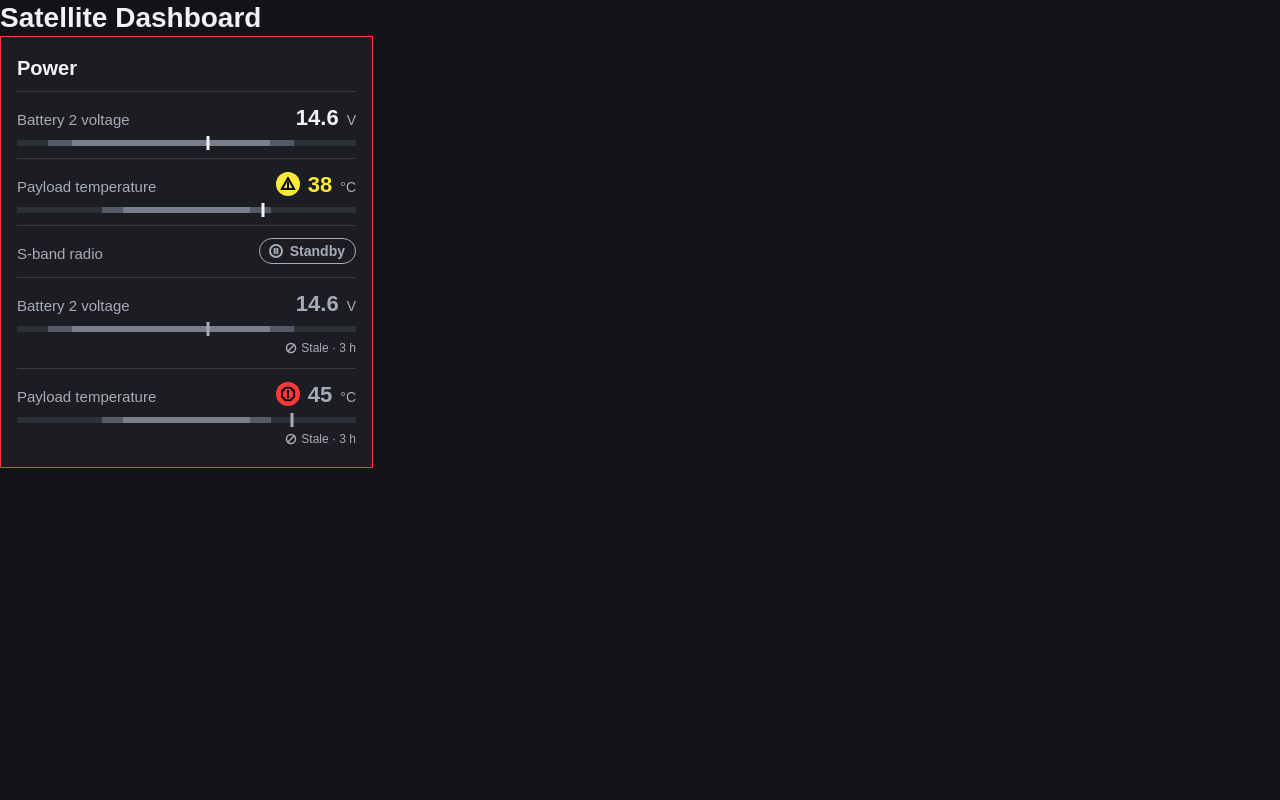
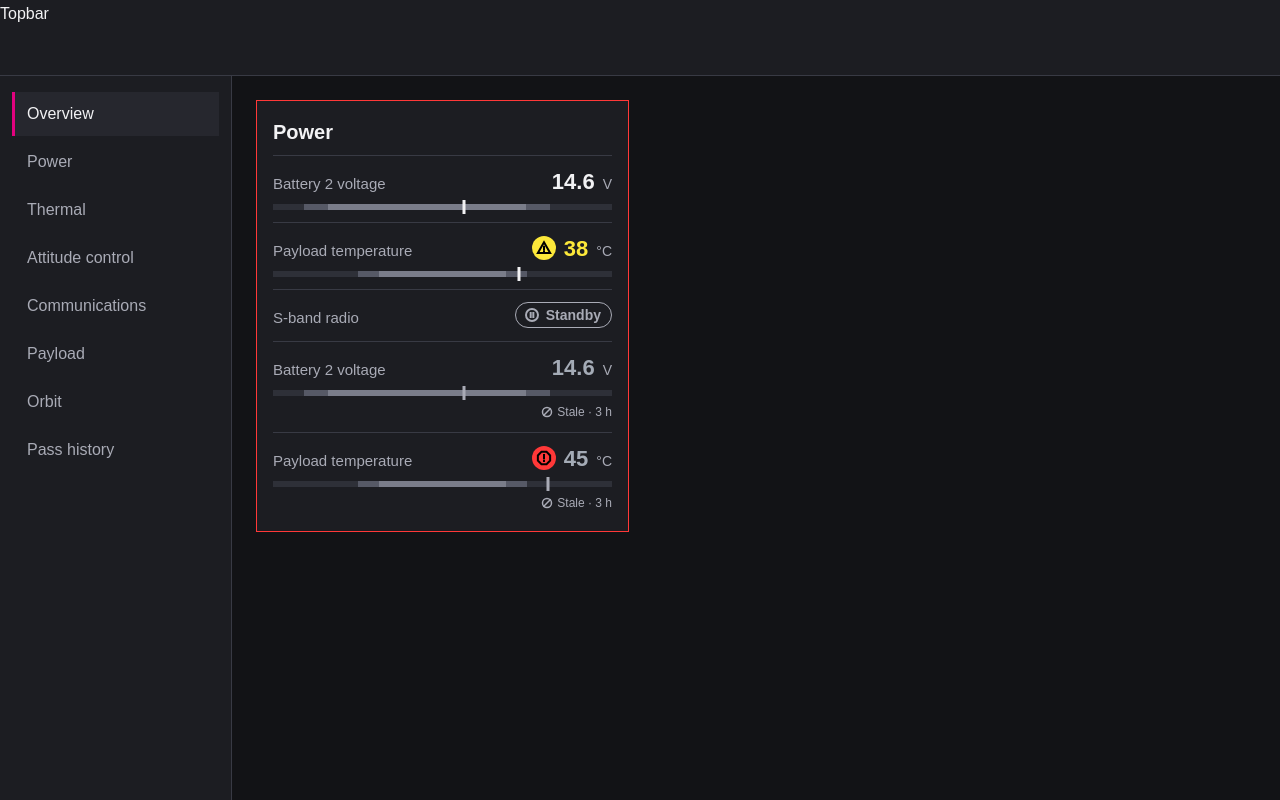
Before and after one commit to DenisaaMinu/satellite-dashboard, a React (Vite) app: page / in a window 1280 px wide. Built offline with nearby package versions, Linux system fonts and the light colour scheme.

Commit message:
Add AppShell layout and Sidebar with active tab

```diff
--- a/src/App.tsx
+++ b/src/App.tsx
@@ -1,12 +1,12 @@
 import { ValueRow } from "./components/ValueRow/ValueRow";
 import { ValueCard } from "./components/ValueCard/ValueCard";
+import { AppShell } from "./components/AppShell/AppShell";
 
 function App() {
   return (
-    <main>
-      <h1>Satellite Dashboard</h1>
+    <AppShell>
+      {/* Example data, not real satellite values */}
       <div style={{ width: 373 }}>
-        {/* Example data, not real satellite values */}
         <ValueCard title="Power" status="critical">
           <ValueRow
             label="Battery 2 voltage"
@@ -43,7 +43,7 @@ function App() {
           />
         </ValueCard>
       </div>
-    </main >
+    </AppShell>
   );
 }
 
--- /dev/null
+++ b/src/components/AppShell/AppShell.module.css
@@ -0,0 +1,23 @@
+.shell {
+  display: grid;
+  grid-template-columns: var(--sidebar-width) 1fr;
+  grid-template-rows: var(--topbar-height) 1fr;
+  min-height: 100vh;
+}
+
+/* full width: from the first column line to the last */
+.topbar {
+  grid-column: 1 / -1;
+  background: var(--color-panel);
+  border-bottom: var(--border);
+}
+
+.sidebar {
+  background: var(--color-panel);
+  border-right: var(--border);
+}
+
+.content {
+  background: var(--color-bg);
+  padding: var(--space-5);
+}
--- /dev/null
+++ b/src/components/AppShell/AppShell.tsx
@@ -0,0 +1,20 @@
+import type { ReactNode } from "react";
+import { Sidebar } from "../Sidebar/Sidebar";
+
+import styles from "./AppShell.module.css";
+
+interface AppShellProps {
+    children: ReactNode;
+}
+
+export function AppShell({ children }: AppShellProps) {
+    return (
+        <div className={styles.shell}>
+            <header className={styles.topbar}>Topbar</header>
+            <nav className={styles.sidebar}>
+                <Sidebar active="overview" />
+            </nav>
+            <main className={styles.content}>{children}</main>
+        </div>
+    );
+}
--- /dev/null
+++ b/src/components/Sidebar/Sidebar.module.css
@@ -0,0 +1,30 @@
+.list {
+  list-style: none;
+  margin: 0;
+
+  display: flex;
+  flex-direction: column;
+  gap: var(--space-1);
+  padding: var(--space-4) var(--space-3);
+}
+
+.tab {
+  width: 100%;
+  border: none;
+  background: none;
+  text-align: left;
+  cursor: pointer;
+
+  font: var(--text-body);
+  color: var(--color-text-muted);
+  padding: var(--space-2) var(--space-3);
+  /* invisible bar, so the text doesn't shift when the tab becomes active */
+  border-left: var(--tab-indicator-width) solid transparent;
+}
+
+/* selected tab: raised background, white text, magenta bar */
+.active {
+  background: var(--color-panel-raised);
+  color: var(--color-text);
+  border-left-color: var(--color-magenta);
+}
--- /dev/null
+++ b/src/components/Sidebar/Sidebar.tsx
@@ -0,0 +1,35 @@
+import styles from "./Sidebar.module.css";
+
+interface SidebarProps {
+    active: string;
+}
+
+const tabs = [
+    { id: "overview", label: "Overview" },
+    { id: "power", label: "Power" },
+    { id: "thermal", label: "Thermal" },
+    { id: "attitude", label: "Attitude control" },
+    { id: "communications", label: "Communications" },
+    { id: "payload", label: "Payload" },
+    { id: "orbit", label: "Orbit" },
+    { id: "history", label: "Pass history" },
+];
+
+export function Sidebar({ active }: SidebarProps) {
+    return (
+        <ul className={styles.list}>
+            {tabs.map((tab) => (
+                <li key={tab.id}>
+                    <button
+                        className={[styles.tab, tab.id === active && styles.active]
+                            .filter(Boolean)
+                            .join(" ")}
+                        aria-current={tab.id === active ? "page" : undefined}
+                    >
+                        {tab.label}
+                    </button>
+                </li>
+            ))}
+        </ul>
+    );
+}
--- a/src/styles/tokens.css
+++ b/src/styles/tokens.css
@@ -65,4 +65,5 @@
   /* Layout */
   --topbar-height: 76px;
   --sidebar-width: 232px;
+  --tab-indicator-width: 3px;   /* magenta bar on the selected tab */
 }
```
